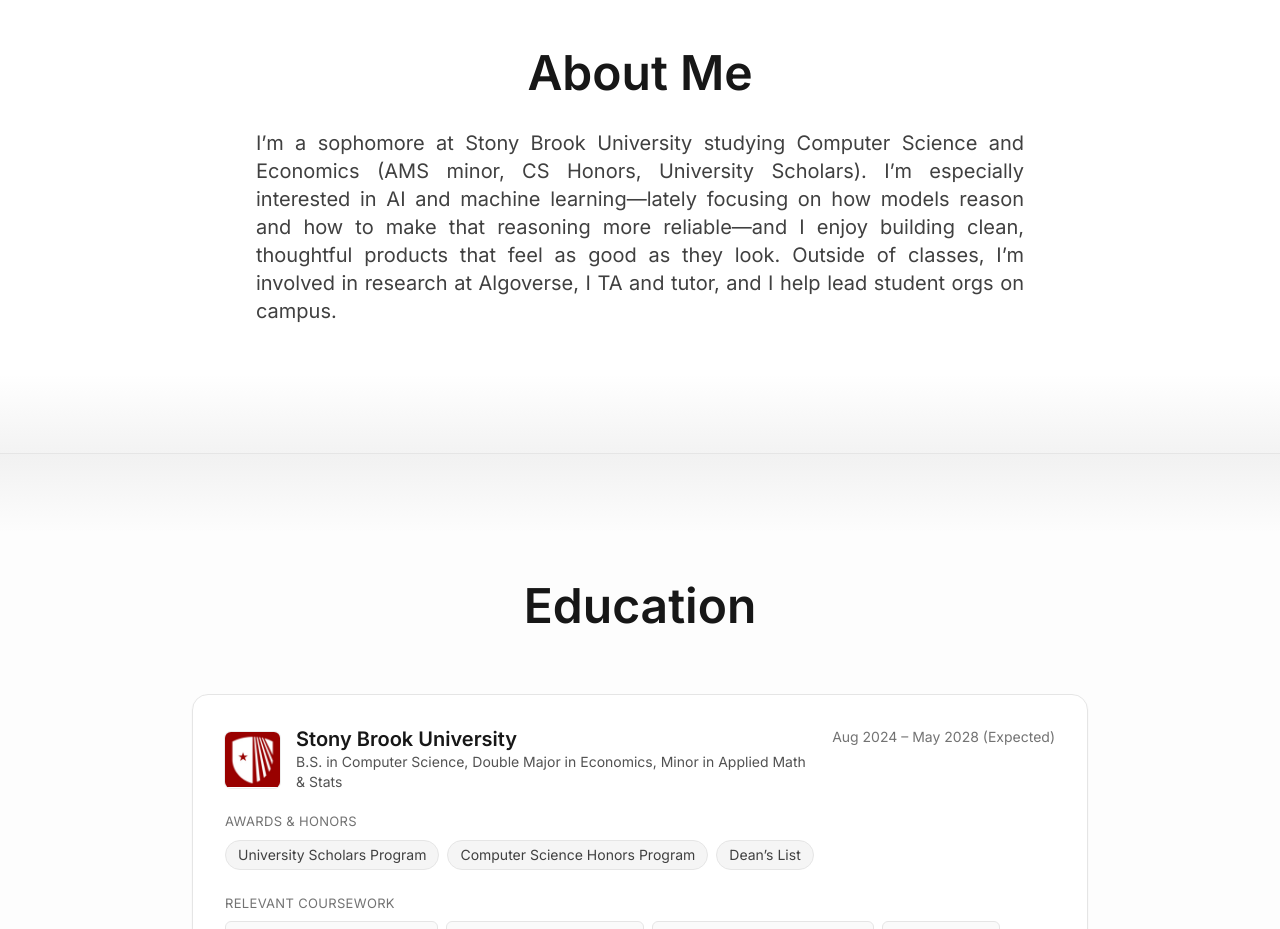
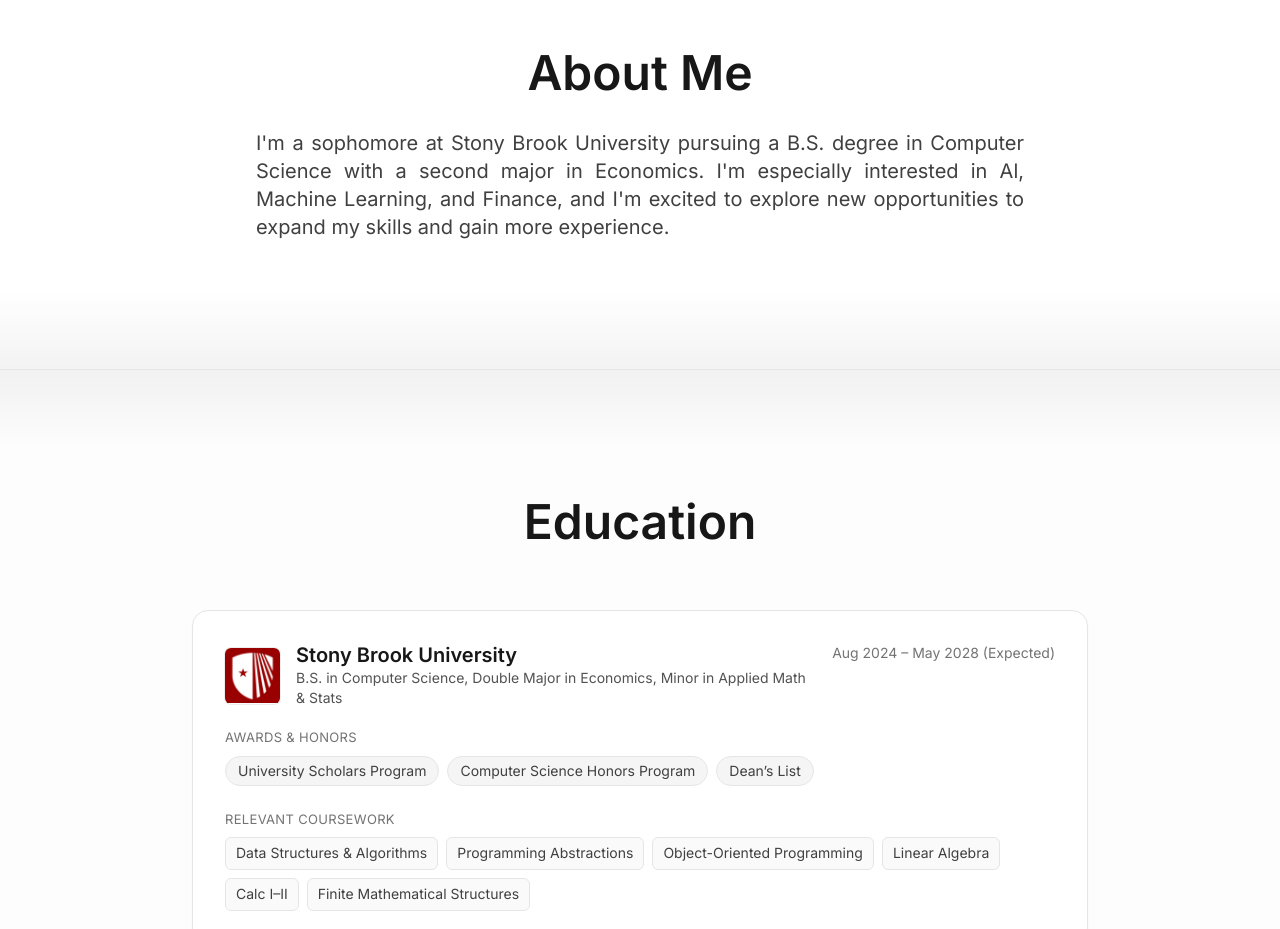
Before and after one commit to Zurab1K/portfolio, a React (Create React App) app: page / in a window 1280 px wide. Shown: the part 880-1809 px from the top of the page. Built offline with nearby package versions, Linux system fonts and the light colour scheme.

Commit message:
Update About.jsx

```diff
--- a/src/components/About.jsx
+++ b/src/components/About.jsx
@@ -26,7 +26,7 @@
           transition={{ duration: 0.9, ease: "easeOut" }}
           className="text-lg md:text-xl leading-relaxed text-neutral-700 dark:text-neutral-300 text-justify"
         >
-          I’m a sophomore at Stony Brook University studying Computer Science and Economics (AMS minor, CS Honors, University Scholars). I’m especially interested in AI and machine learning—lately focusing on how models reason and how to make that reasoning more reliable—and I enjoy building clean, thoughtful products that feel as good as they look. Outside of classes, I’m involved in research at Algoverse, I TA and tutor, and I help lead student orgs on campus.
+          I'm a sophomore at Stony Brook University pursuing a B.S. degree in Computer Science with a second major in Economics. I'm especially interested in Al, Machine Learning, and Finance, and I'm excited to explore new opportunities to expand my skills and gain more experience.
         </motion.p>
       </div>
     </section>
```
